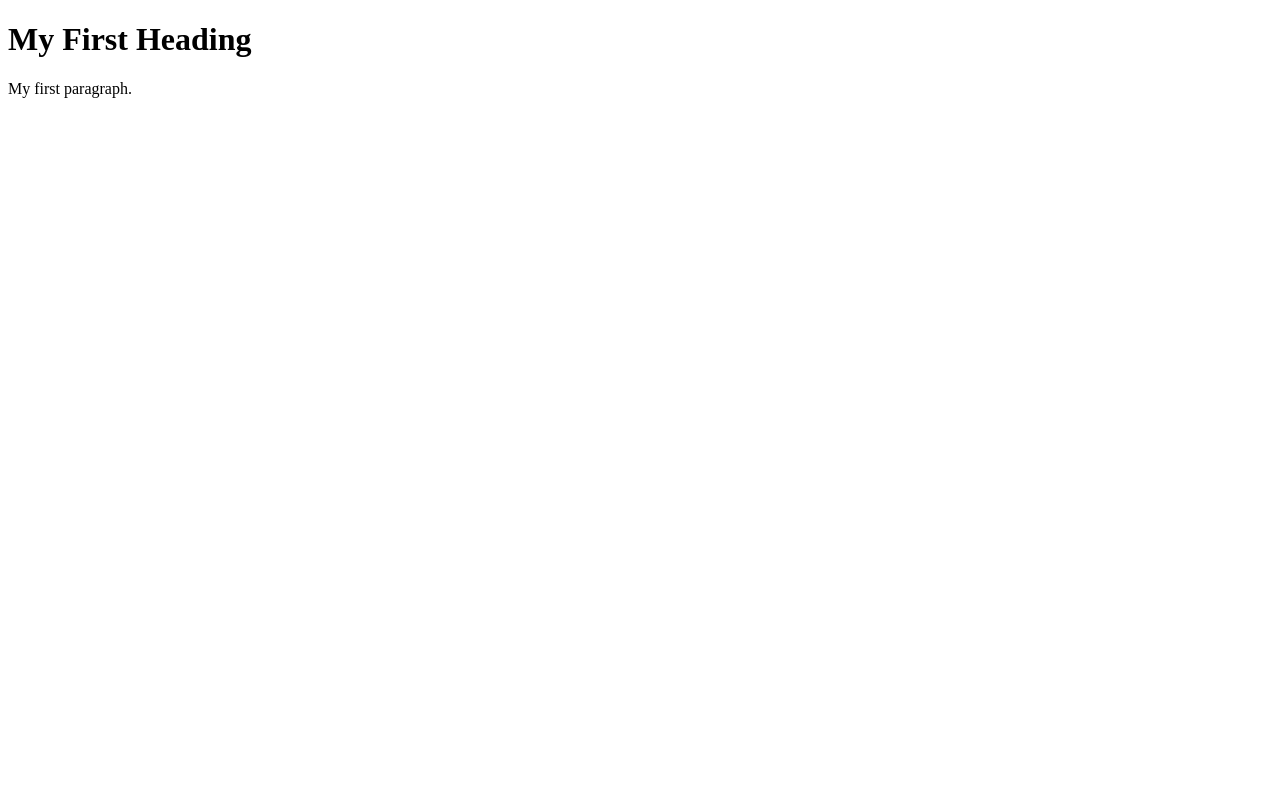
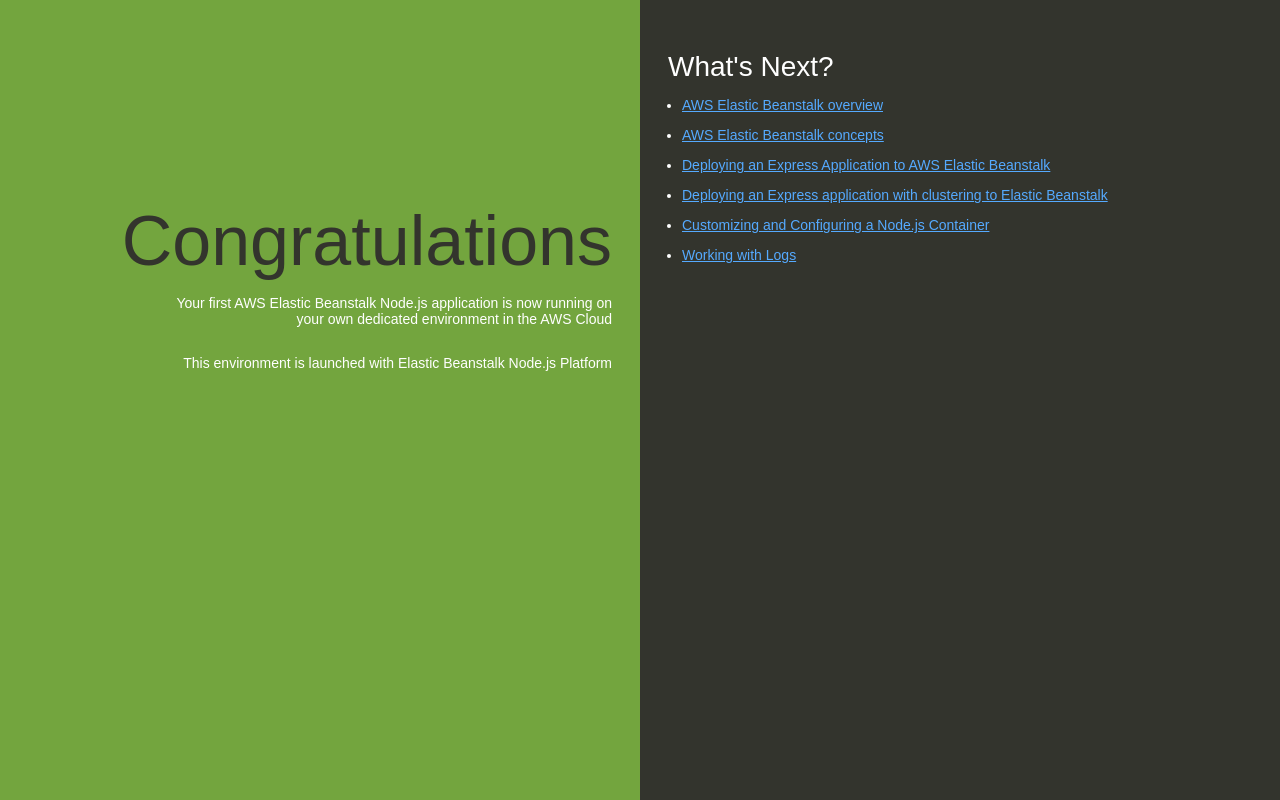
Before and after one commit to ayushpratapsingh/awsdevops, a website: page index.html in a window 1280 px wide. Drawn offline with Linux system fonts and the light colour scheme.

Commit message:
Nodejs Elastic Beanstack Application Added

```diff
--- /dev/null
+++ b/cron.yaml
@@ -0,0 +1,5 @@
+version: 1
+cron:
+  - name: "task1"
+    url: "/scheduled"
+    schedule: "* * * * *"
--- a/index.html
+++ b/index.html
@@ -1,10 +1,93 @@
 <!DOCTYPE html>
 <html>
-<body>
+  <head>
+    <title>Elastic Beanstalk</title>
+    <style>
+      body {
+        color: #ffffff;
+        font-family: Arial, sans-serif;
+        font-size:14px;
+        -moz-transition-property: text-shadow;
+        -moz-transition-duration: 4s;
+        -webkit-transition-property: text-shadow;
+        -webkit-transition-duration: 4s;
+        text-shadow: none;
+      }
+      body.blurry {
+        -moz-transition-property: text-shadow;
+        -moz-transition-duration: 4s;
+        -webkit-transition-property: text-shadow;
+        -webkit-transition-duration: 4s;
+        text-shadow: #fff 0px 0px 25px;
+      }
+      a {
+        color: #55aaff;
+      }
+      .textColumn, .linksColumn {
+        padding: 2em;
+      }
+      .textColumn {
+        position: absolute;
+        top: 0px;
+        right: 50%;
+        bottom: 0px;
+        left: 0px;
 
-<h1>My First Heading</h1>
+        text-align: right;
+        padding-top: 11em;
+        background-color: #73A53E;
 
-<p>My first paragraph.</p>
+      }
+      .textColumn p {
+        width: 75%;
+        float:right;
+      }
+      .linksColumn {
+        position: absolute;
+        top:0px;
+        right: 0px;
+        bottom: 0px;
+        left: 50%;
 
-</body>
+        background-color: #33342D;
+      }
+
+      h1 {
+        color: #33342D;
+        font-size: 500%;
+        font-weight: normal;
+        margin-bottom: 0em;
+      }
+      h2 {
+        font-size: 200%;
+        font-weight: normal;
+        margin-bottom: 0em;
+      }
+      ul {
+        padding-left: 1em;
+        margin: 0px;
+      }
+      li {
+        margin: 1em 0em;
+      }
+    </style>
+  </head>
+  <body>
+    <div class="textColumn">
+      <h1>Congratulations</h1>
+      <p>Your first AWS Elastic Beanstalk Node.js application is now running on your own dedicated environment in the AWS Cloud</p>
+      <p>This environment is launched with Elastic Beanstalk Node.js Platform</p>
+    </div>
+    <div class="linksColumn">
+      <h2>What's Next?</h2>
+      <ul>
+        <li><a href="https://docs.aws.amazon.com/elasticbeanstalk/latest/dg/Welcome.html">AWS Elastic Beanstalk overview</a></li>
+        <li><a href="https://docs.aws.amazon.com/elasticbeanstalk/latest/dg/concepts.html">AWS Elastic Beanstalk concepts</a></li>
+        <li><a href="https://docs.aws.amazon.com/elasticbeanstalk/latest/dg/create_deploy_nodejs_express.html">Deploying an Express Application to AWS Elastic Beanstalk</a></li>
+        <li><a href="https://docs.aws.amazon.com/elasticbeanstalk/latest/dg/nodejs-express-clustering.html">Deploying an Express application with clustering to Elastic Beanstalk</a></li>
+        <li><a href="https://docs.aws.amazon.com/elasticbeanstalk/latest/dg/create_deploy_nodejs.container.html">Customizing and Configuring a Node.js Container</a></li>
+        <li><a href="https://docs.aws.amazon.com/elasticbeanstalk/latest/dg/using-features.logging.html">Working with Logs</a></li>
+      </ul>
+    </div>
+  </body>
 </html>
```
Also changed, not shown: app.js (added, +39 -0 lines), package.json (added, +9 -0 lines), 1 other file.
